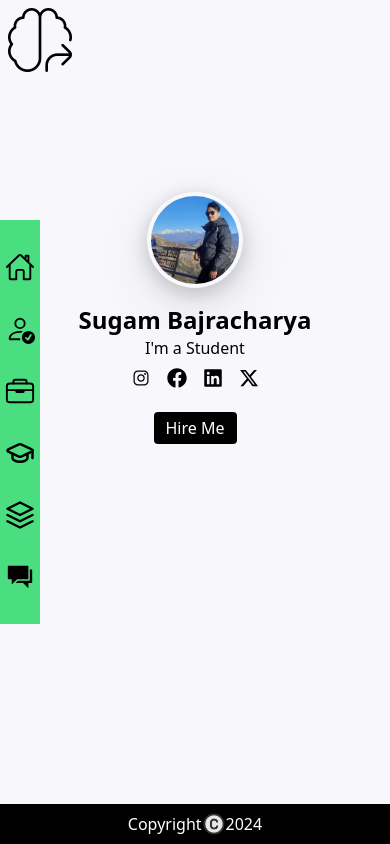
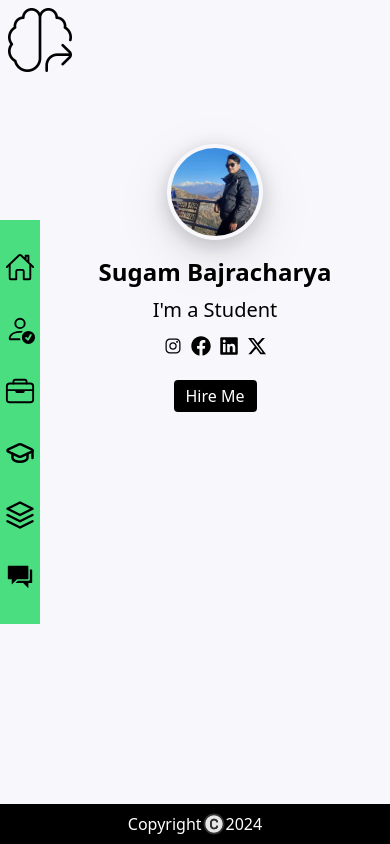
Before and after one commit to Sugambaj7/React-Portfolio, a React (Vite) app: page / in a window 390 px wide. Built offline with nearby package versions, Linux system fonts and the light colour scheme.

Commit message:
made home responsive

```diff
--- a/src/components/Home.jsx
+++ b/src/components/Home.jsx
@@ -8,10 +8,9 @@ import "../assets/css/Home.css";
 
 const Home = () => {
   return (
-    <div className="mt-28 ">
-      <div className="flex flex-col justify-center items-center">
-        <div>
-          <div className="w-24 h-24 rounded-full p-1 shadow-[0px_4px_16px_rgba(17,17,26,0.1),_0px_8px_24px_rgba(17,17,26,0.1),_0px_16px_56px_rgba(17,17,26,0.1)]">
+    <div className="mt-16 ml-12 mr-2 mb-10 flex flex-col justify-center items-center sm:ml-24 sm:mr-10 lg:mt-28">
+      <div className="w-full flex justify-center">
+        <div className="w-24 h-24 rounded-full p-1 shadow-[0px_4px_16px_rgba(17,17,26,0.1),_0px_8px_24px_rgba(17,17,26,0.1),_0px_16px_56px_rgba(17,17,26,0.1)] sm:w-28 sm:h-28 lg:w-36 lg:h-36">
           <img
             src={avatar}
             alt="myself"
@@ -19,10 +18,14 @@ const Home = () => {
           />
         </div>
       </div>
-        <h1 className="mt-4 text-2xl font-semibold">Sugam Bajracharya</h1>
-        <p className="mb-2 text-md">I'm a Student</p>
-        <div className="mb-6">
-          <ul className="flex flex-row space-x-4 text-xl">
+      <h1 className="text-center text-2xl font-semibold mb-1 mt-4 sm:text-2xl md:text-3xl lg:text-4xl">
+        Sugam Bajracharya
+      </h1>
+      <p className="mb-3 text-xl text-center md:text-2xl mt-1 lg:3xl lg:mt-2">
+        I'm a Student
+      </p>
+      <div className="mb-6 md:mt-2 lg:mt-3">
+        <ul className="flex flex-row text-xl space-x-2 md:text-2xl lg:space-x-3 lg:text-3xl">
           <li>
             <a href="https://www.instagram.com/sugam_bajracharya/">
               <IoLogoInstagram />
@@ -45,10 +48,7 @@ const Home = () => {
           </li>
         </ul>
       </div>
-        <button className="bg-black py-1 px-3 rounded text-white">
-          Hire Me
-        </button>
-      </div>
+      <button className="bg-black py-1 px-3 rounded text-white">Hire Me</button>
     </div>
   );
 };
```
Lines whose indentation alone changed are shown as unchanged.
